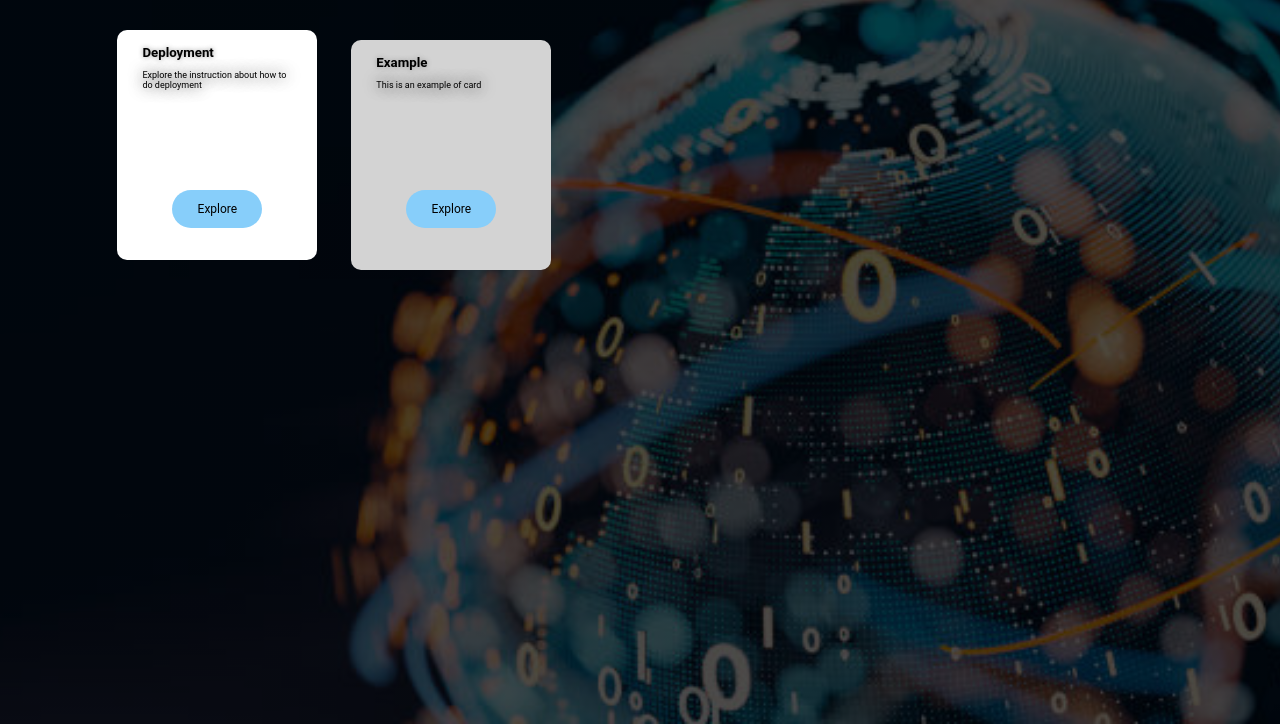
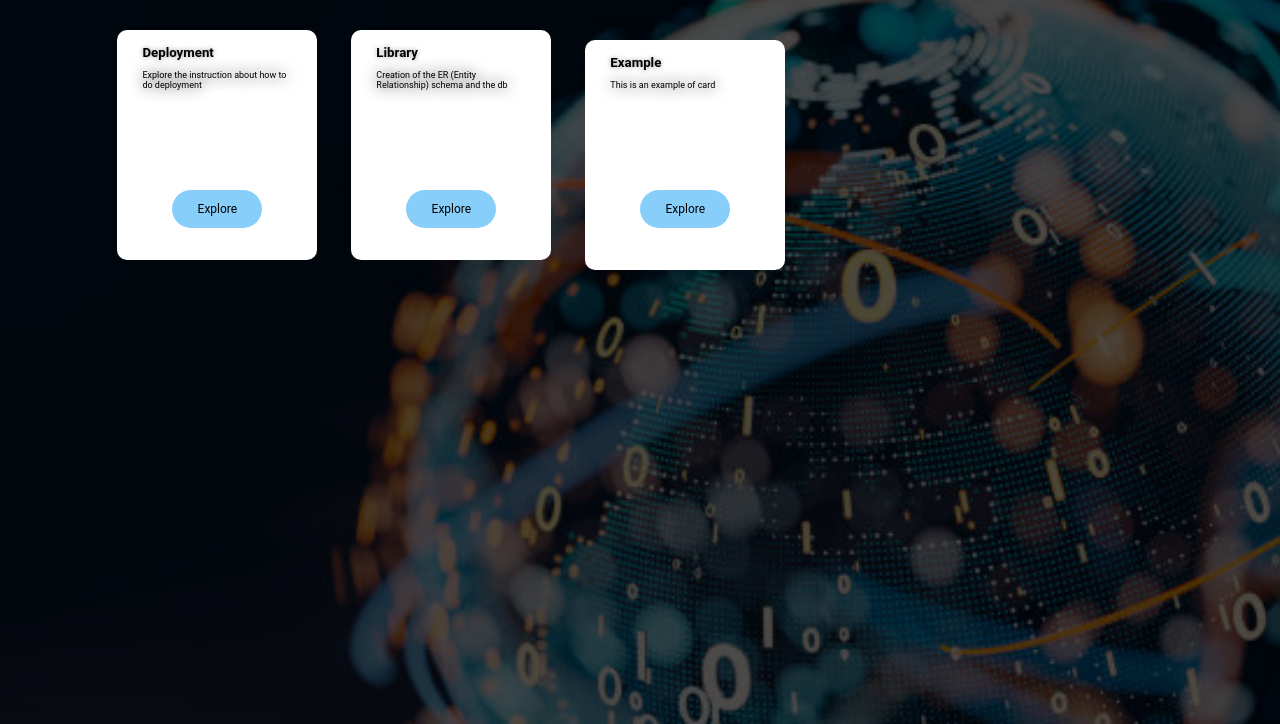
Before and after one commit to AlbertiAlessandro/SitoWinnie, a plain HTML site: page projects.html in a window 1280 px wide. Shown: the part 76-800 px from the top of the page. Drawn offline with Linux system fonts and the light colour scheme.

Commit message:
Aggiunta nuovo progetto, biblioteca

```diff
--- a/projects.html
+++ b/projects.html
@@ -23,12 +23,19 @@
             <div class="card card1">
                 <h5>Deployment</h5>
                 <p>Explore the instruction about how to do deployment</p>
-                <form action="projects/deployment.html">
+                <form action="deployment.html">
+                    <button type="submit">Explore</button>
+                </form>
+            </div>
+            <div class="card card2">
+                <h5>Library</h5>
+                <p>Creation of the ER (Entity Relationship) schema and the db</p>
+                <form action="library.html">
                     <button type="submit">Explore</button>
                 </form>
             </div>
             <!--example card, project-->
-            <div class="card card2">
+            <div class="card card3">
                 <h5>Example</h5>
                 <p>This is an example of card</p>
                 <form action="">
--- a/styleProjects.css
+++ b/styleProjects.css
@@ -82,7 +82,11 @@ button{
 }
 
 .card2{
-    background-color: lightgray;
+    background-color: white;
+}
+
+.card3{
+    background-color: white;
 }
 
 .card:hover{
```
